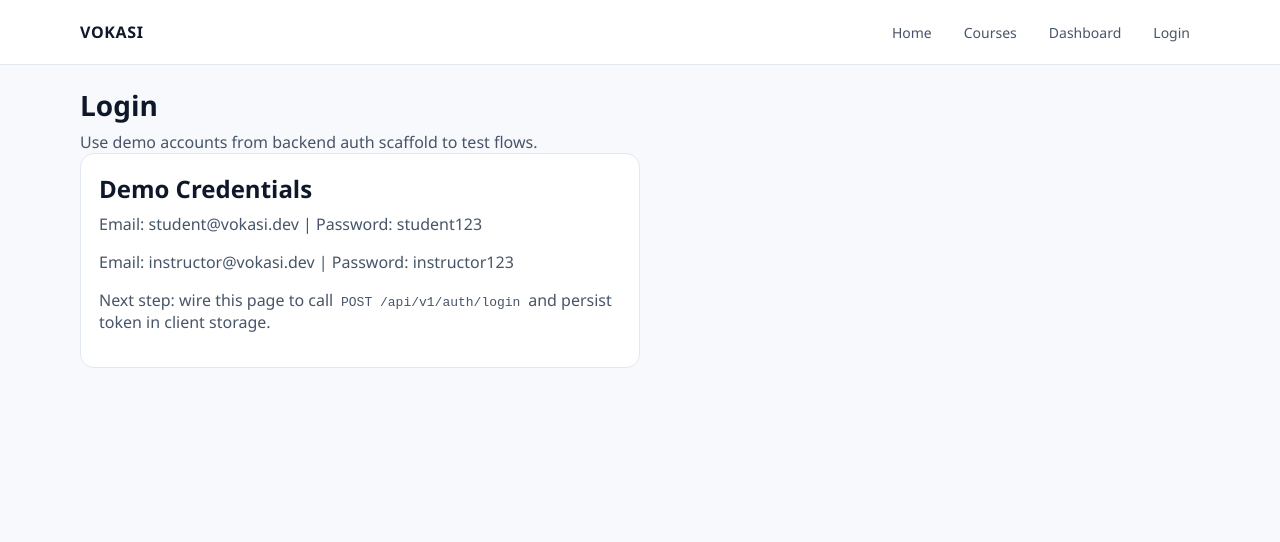
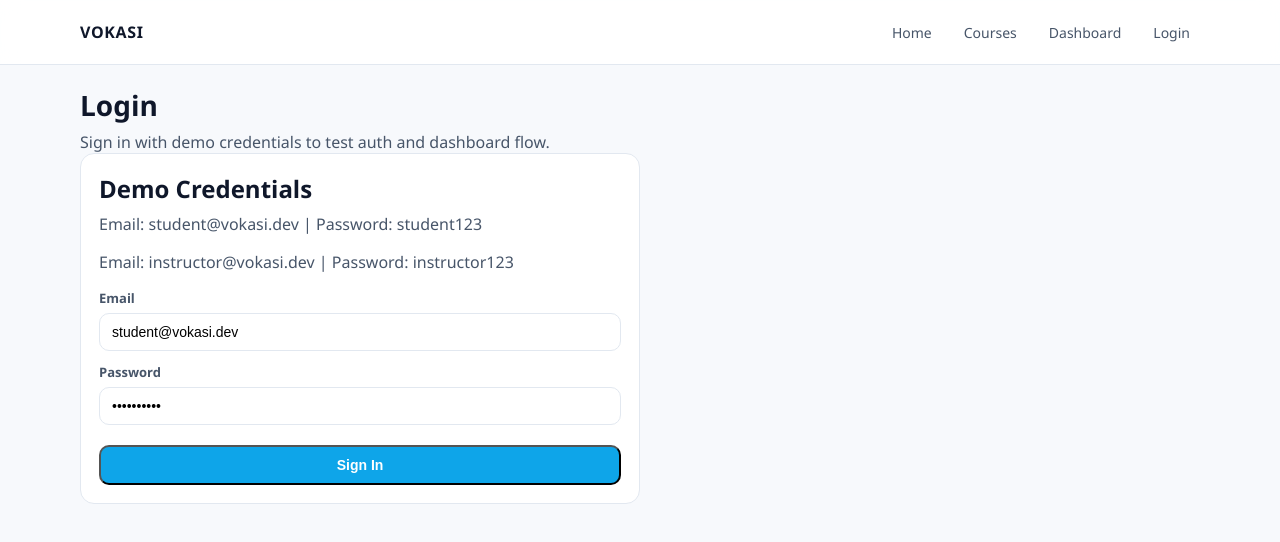
Before and after one commit to putranst/VOKASI, a Next.js app in the folder frontend/: page /login in a window 1280 px wide. Shown: the top 542 px of the page. Built offline with nearby package versions, Linux system fonts and the light colour scheme.

Commit message:
feat(frontend): wire login and dashboard auth session flow

```diff
--- a/frontend/src/app/globals.css
+++ b/frontend/src/app/globals.css
@@ -142,6 +142,43 @@ a {
   background: #cbd5e1;
 }
 
+.auth-form {
+  margin-top: 14px;
+  display: grid;
+  gap: 12px;
+}
+
+.field {
+  display: grid;
+  gap: 6px;
+}
+
+.field span {
+  font-size: 13px;
+  font-weight: 600;
+  color: var(--muted);
+}
+
+.field input {
+  border: 1px solid var(--border);
+  border-radius: 10px;
+  background: white;
+  padding: 10px 12px;
+  font-size: 14px;
+  outline: none;
+}
+
+.field input:focus {
+  border-color: var(--brand);
+  box-shadow: 0 0 0 3px rgba(14, 165, 233, 0.15);
+}
+
+.error-text {
+  color: #dc2626;
+  font-size: 13px;
+  margin: 0;
+}
+
 @media (max-width: 860px) {
   .two-col {
     grid-template-columns: 1fr;
--- a/frontend/src/app/login/page.tsx
+++ b/frontend/src/app/login/page.tsx
@@ -1,20 +1,80 @@
+"use client";
+
+import { FormEvent, useMemo, useState } from "react";
+import { useRouter } from "next/navigation";
+
 import AppShell from "@/components/AppShell";
+import { loginRequest, saveSession } from "@/lib/auth";
 
 export default function LoginPage() {
+  const router = useRouter();
+  const [email, setEmail] = useState("student@vokasi.dev");
+  const [password, setPassword] = useState("student123");
+  const [loading, setLoading] = useState(false);
+  const [error, setError] = useState<string | null>(null);
+
+  const isDisabled = useMemo(
+    () => loading || !email.trim() || !password.trim(),
+    [loading, email, password],
+  );
+
+  async function handleSubmit(event: FormEvent<HTMLFormElement>): Promise<void> {
+    event.preventDefault();
+    if (isDisabled) return;
+
+    setLoading(true);
+    setError(null);
+    try {
+      const result = await loginRequest(email.trim(), password);
+      saveSession(result.access_token, result.user);
+      router.push("/dashboard");
+    } catch (err: unknown) {
+      const message = err instanceof Error ? err.message : "Login failed";
+      setError(message);
+    } finally {
+      setLoading(false);
+    }
+  }
+
   return (
     <AppShell
       title="Login"
-      subtitle="Use demo accounts from backend auth scaffold to test flows."
+      subtitle="Sign in with demo credentials to test auth and dashboard flow."
     >
       <section className="card" style={{ maxWidth: 560 }}>
         <h2>Demo Credentials</h2>
         <p>Email: student@vokasi.dev | Password: student123</p>
         <p>Email: instructor@vokasi.dev | Password: instructor123</p>
-        <p style={{ marginTop: 12 }}>
-          Next step: wire this page to call
-          <code> POST /api/v1/auth/login </code>
-          and persist token in client storage.
-        </p>
+
+        <form className="auth-form" onSubmit={handleSubmit}>
+          <label className="field">
+            <span>Email</span>
+            <input
+              type="email"
+              value={email}
+              onChange={(e) => setEmail(e.target.value)}
+              placeholder="you@example.com"
+              autoComplete="email"
+            />
+          </label>
+
+          <label className="field">
+            <span>Password</span>
+            <input
+              type="password"
+              value={password}
+              onChange={(e) => setPassword(e.target.value)}
+              placeholder="••••••••"
+              autoComplete="current-password"
+            />
+          </label>
+
+          {error ? <p className="error-text">{error}</p> : null}
+
+          <button type="submit" className="btn btn-primary" disabled={isDisabled}>
+            {loading ? "Signing in..." : "Sign In"}
+          </button>
+        </form>
       </section>
     </AppShell>
   );
--- /dev/null
+++ b/frontend/src/lib/auth.ts
@@ -0,0 +1,97 @@
+export interface UserPublic {
+  id: string;
+  name: string;
+  email: string;
+  role: "student" | "instructor" | "admin";
+}
+
+declare const process:
+  | { env?: Record<string, string | undefined> }
+  | undefined;
+
+export interface LoginResponse {
+  access_token: string;
+  token_type: "bearer";
+  user: UserPublic;
+}
+
+export const ACCESS_TOKEN_KEY = "vokasi_access_token";
+export const USER_KEY = "vokasi_user";
+
+export function getApiBase(): string {
+  return process?.env?.NEXT_PUBLIC_API_URL ?? "http://localhost:8000";
+}
+
+export async function loginRequest(email: string, password: string): Promise<LoginResponse> {
+  const res = await fetch(`${getApiBase()}/api/v1/auth/login`, {
+    method: "POST",
+    headers: {
+      "Content-Type": "application/json",
+    },
+    body: JSON.stringify({ email, password }),
+  });
+
+  if (!res.ok) {
+    const body = await safeJson(res);
+    const message = body?.detail ?? body?.message ?? "Login failed";
+    throw new Error(message);
+  }
+
+  return (await res.json()) as LoginResponse;
+}
+
+export async function fetchMe(token: string): Promise<UserPublic> {
+  const res = await fetch(`${getApiBase()}/api/v1/users/me`, {
+    headers: {
+      Authorization: `Bearer ${token}`,
+    },
+  });
+
+  if (!res.ok) {
+    const body = await safeJson(res);
+    const message = body?.detail ?? body?.message ?? "Failed to fetch current user";
+    throw new Error(message);
+  }
+
+  return (await res.json()) as UserPublic;
+}
+
+export function saveSession(token: string, user: UserPublic): void {
+  if (typeof window === "undefined") return;
+  window.localStorage.setItem(ACCESS_TOKEN_KEY, token);
+  window.localStorage.setItem(USER_KEY, JSON.stringify(user));
+}
+
+export function clearSession(): void {
+  if (typeof window === "undefined") return;
+  window.localStorage.removeItem(ACCESS_TOKEN_KEY);
+  window.localStorage.removeItem(USER_KEY);
+}
+
+export function loadSession(): { token: string | null; user: UserPublic | null } {
+  if (typeof window === "undefined") {
+    return { token: null, user: null };
+  }
+
+  const token = window.localStorage.getItem(ACCESS_TOKEN_KEY);
+  const rawUser = window.localStorage.getItem(USER_KEY);
+
+  if (!rawUser) {
+    return { token, user: null };
+  }
+
+  try {
+    const user = JSON.parse(rawUser) as UserPublic;
+    return { token, user };
+  } catch {
+    return { token, user: null };
+  }
+}
+
+async function safeJson(res: Response): Promise<Record<string, string> | null> {
+  try {
+    return (await res.json()) as Record<string, string>;
+  } catch {
+    return null;
+  }
+}
```
Also changed, not shown: frontend/src/app/dashboard/page.tsx (+79 -4 lines), 1 other file (tests, documents, lock files or other folders).
